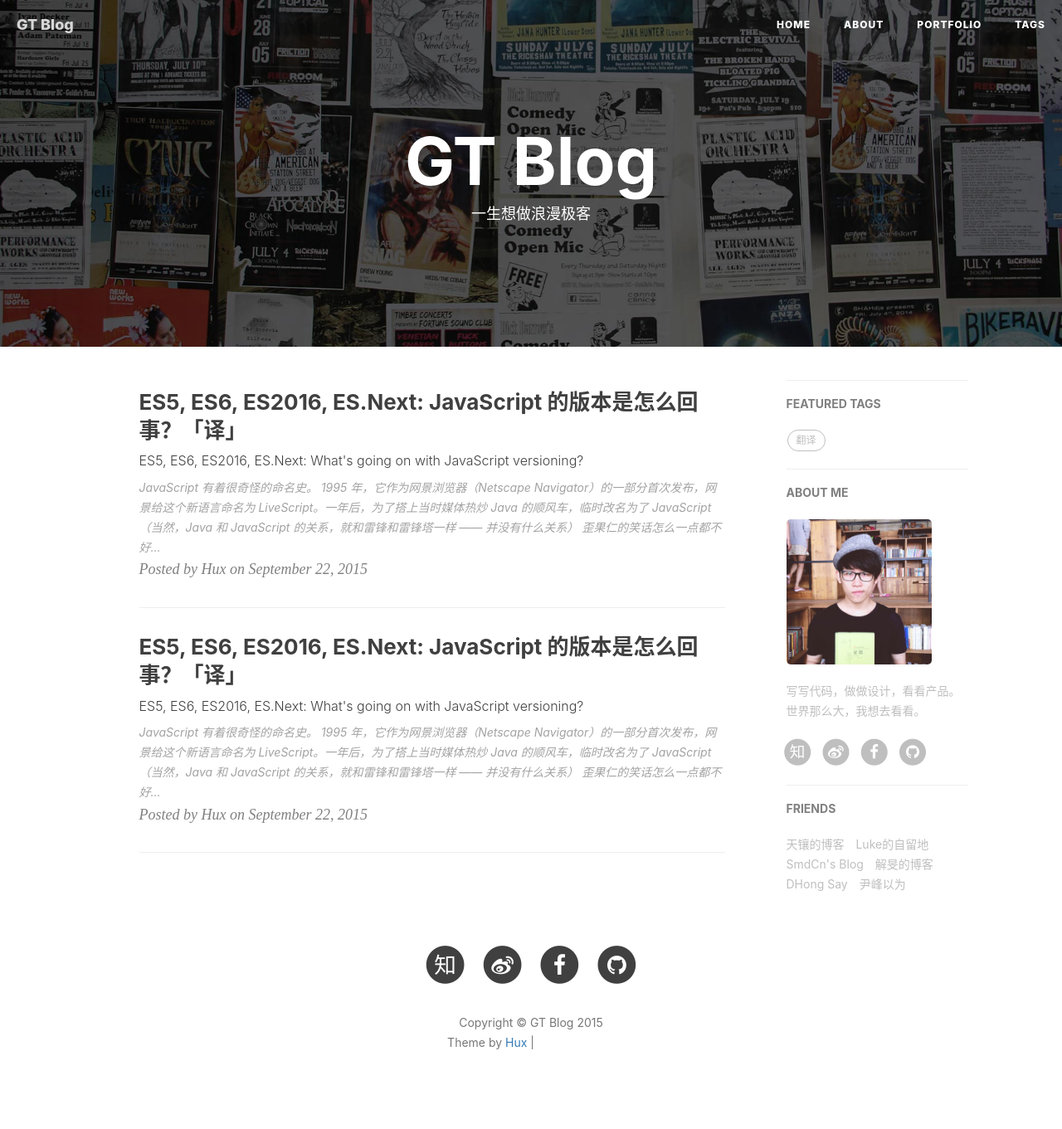
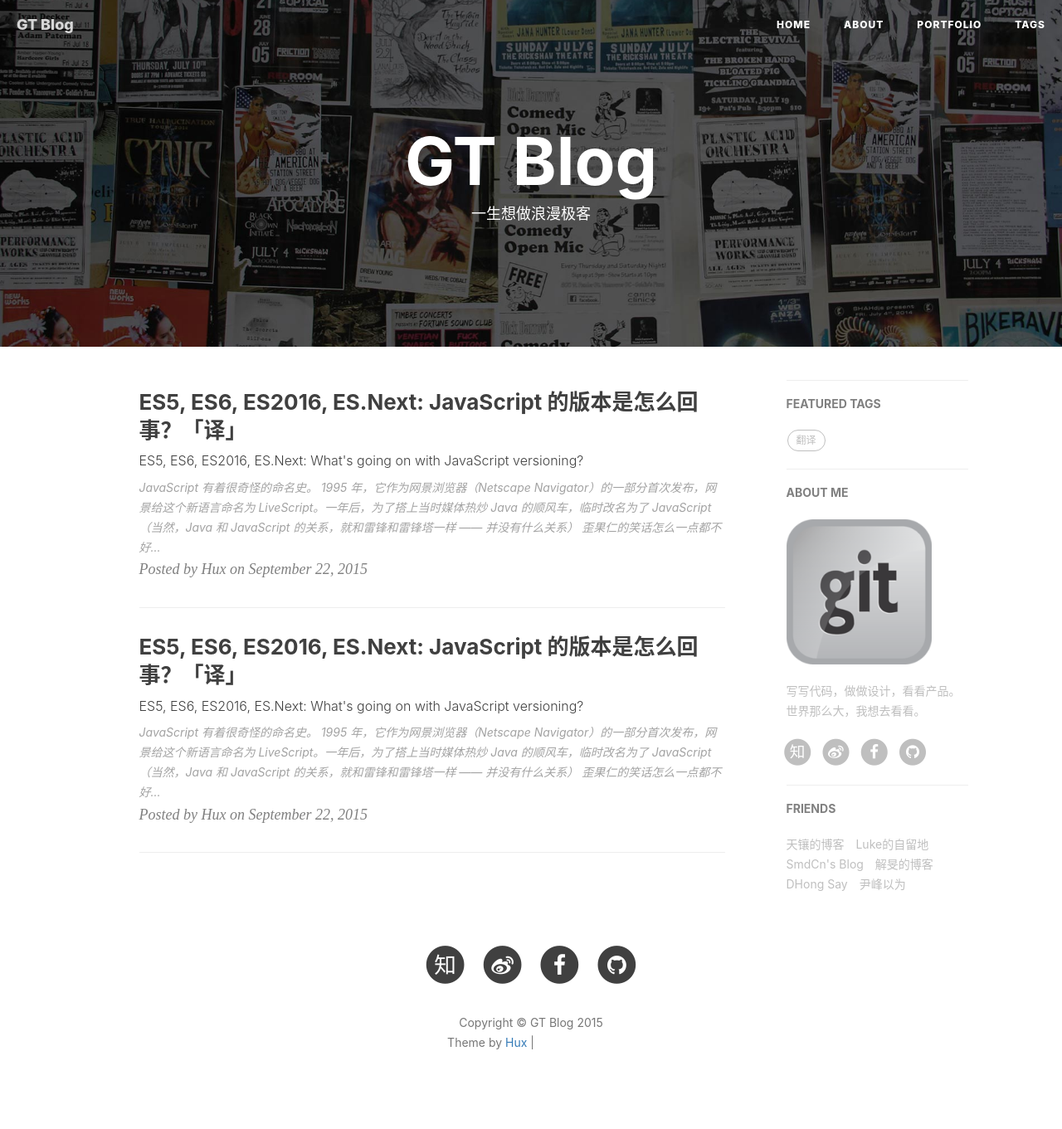
Before and after one commit to haorengoodman/blog, a Jekyll site: the page built from index.html, in a window 1280 px wide. Shown: the whole page at 83% size. Built offline with Jekyll 4.4.1, drawn with Linux system fonts in a browser that asks for light colours; nearby versions of some CDN libraries; the list of posts is cut into pages by our own code; comment, search, counter and statistics services are not loaded; grey boxes are pictures that could not be loaded.

Commit message:
new image

```diff
--- a/_config.yml
+++ b/_config.yml
@@ -61,7 +61,7 @@
 # Sidebar settings
 sidebar: true                           # whether or not using Sidebar.
 sidebar-about-description: "写写代码，做做设计，看看产品。世界那么大，我想去看看。"
-sidebar-avatar: /img/avatar-hux.jpg      # use absolute URL, seeing it's used in both `/` and `/about/`
+sidebar-avatar: /img/git.png      # use absolute URL, seeing it's used in both `/` and `/about/`
 
 
 
```
Also changed, not shown: img/git.png (added).
